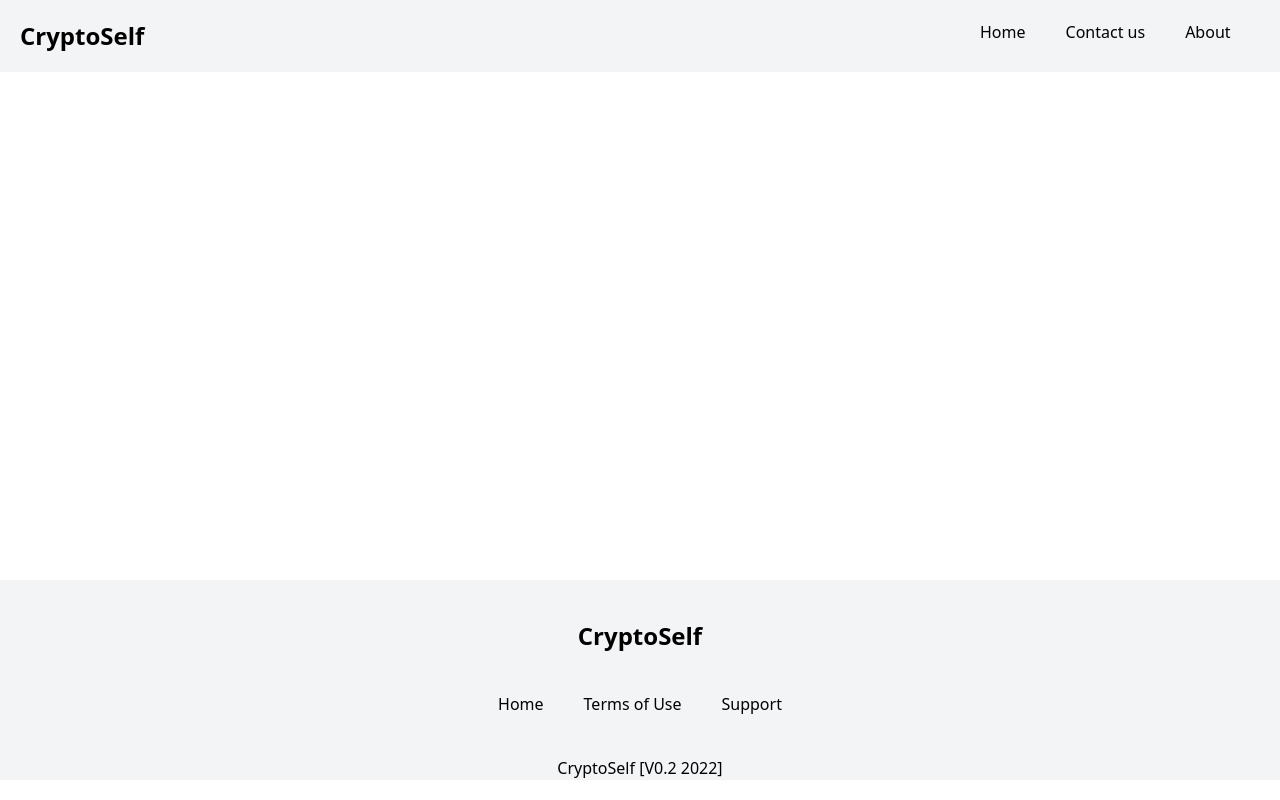
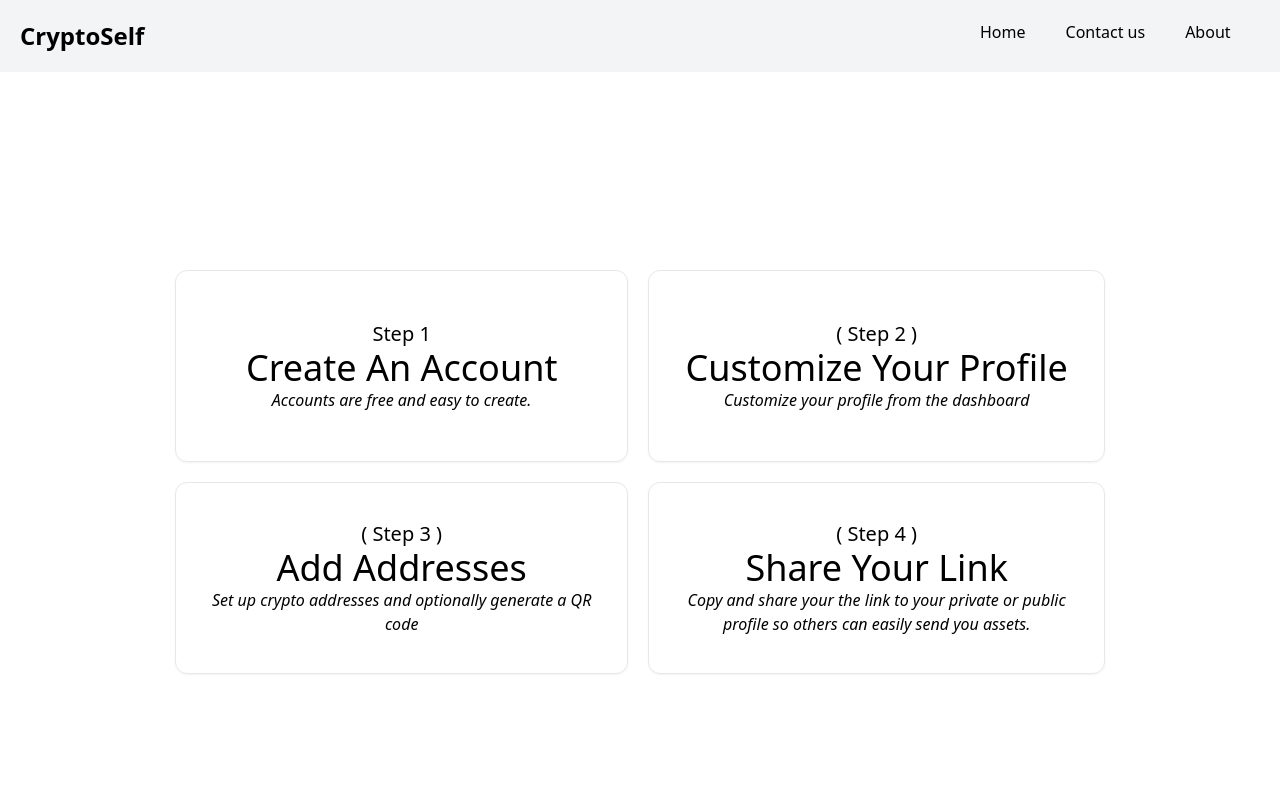
Before and after one commit to umangcodes/crypto-self, a Vue app: page /usage in a window 1280 px wide. Shown: the top 800 px of the page. Built offline with nearby package versions, Linux system fonts and the light colour scheme.

Commit message:
added usage view, home page updated with desc, index.css updated with general styles. router will now route to usage page

```diff
--- a/src/index.css
+++ b/src/index.css
@@ -4,7 +4,7 @@
 
 @layer components {
   .header-container {
-    @apply w-screen h-auto bg-gray-100 grid lg:grid-cols-4 grid-cols-2;
+    @apply sticky left-0 top-0  h-auto bg-gray-100 grid lg:grid-cols-4 grid-cols-2;
   }
   .header-logo {
     @apply p-5;
@@ -16,7 +16,7 @@
     @apply px-5;
   }
   .footer-container {
-    @apply absolute bottom-0 w-screen h-auto bg-gray-100 flex flex-col items-center justify-center my-5;
+    @apply relative bottom-0 h-auto bg-gray-100 flex flex-col items-center justify-center my-5;
   }
   .footer-links {
     @apply col-start-2 lg:col-start-4 flex py-5 my-5;
@@ -24,4 +24,10 @@
   .footer-link {
     @apply px-5;
   }
+  .usage-card {
+    @apply border rounded-xl text-center h-48 flex items-center justify-center hover:shadow-md shadow-sm ;
+  }
+  .usage-card-desc {
+    @apply italic font-thin;
+  }
 }
--- a/src/router/index.js
+++ b/src/router/index.js
@@ -1,10 +1,14 @@
 import { createRouter, createWebHistory } from "vue-router";
 import Home from "../views/Home.vue";
-
+import Usage from "../views/Usage.vue";
 const routes = [
   {
     path: "/",
     component: Home,
+  },
+  {
+    path: "/usage",
+    component: Usage,
   },
 ];
 
--- a/src/views/Home.vue
+++ b/src/views/Home.vue
@@ -1,5 +1,7 @@
 <template>
-  <div class="">Home page</div>
+  <div class="h-screen flex text-4xl items-center justify-center">
+    <div class="">CryptoSelf</div>
+  </div>
 </template>
 
 <script>
--- /dev/null
+++ b/src/views/Usage.vue
@@ -0,0 +1,60 @@
+<template>
+  <div class="usage-view h-screen flex items-center justify-center p-5">
+    <!-- create usage carousel -->
+    <div
+      class="usage-container w-3/4 lg:grid lg:gird-cols-2 lg:grid-rows-2 lg:gap-5 flex"
+    >
+      <div class="usage-card lg:col-start-1 lg:row-start-1">
+        <div class="p-5">
+          <div class="usage-card-title">
+            <p class="text-xl">Step 1</p>
+            <p class="text-4xl">Create An Account</p>
+          </div>
+          <div class="usage-card-desc">
+            Accounts are free and easy to create.
+          </div>
+        </div>
+      </div>
+      <div class="usage-card lg:col-start-2 lg:row-start-1">
+        <div class="p-5">
+          <div class="usage-card-title">
+            <p class="text-xl">( Step 2 )</p>
+            <p class="text-4xl">Customize Your Profile</p>
+          </div>
+          <div class="usage-card-desc">
+            Customize your profile from the dashboard
+          </div>
+        </div>
+      </div>
+      <div class="usage-card lg:col-start-1 lg:row-start-2">
+        <div class="p-5">
+          <div class="usage-card-title">
+            <p class="text-xl">( Step 3 )</p>
+            <p class="text-4xl">Add Addresses</p>
+          </div>
+          <div class="usage-card-desc">
+            Set up crypto addresses and optionally generate a QR code
+          </div>
+        </div>
+      </div>
+      <div class="usage-card lg:col-start-2 lg:row-start-2">
+        <div class="p-5">
+          <div class="usage-card-title">
+            <p class="text-xl">( Step 4 )</p>
+            <p class="text-4xl">Share Your Link</p>
+          </div>
+          <div class="usage-card-desc">
+            Copy and share your the link to your private or public profile so
+            others can easily send you assets.
+          </div>
+        </div>
+      </div>
+    </div>
+  </div>
+</template>
+
+<script>
+export default {};
+</script>
+
+<style scoped></style>
```
